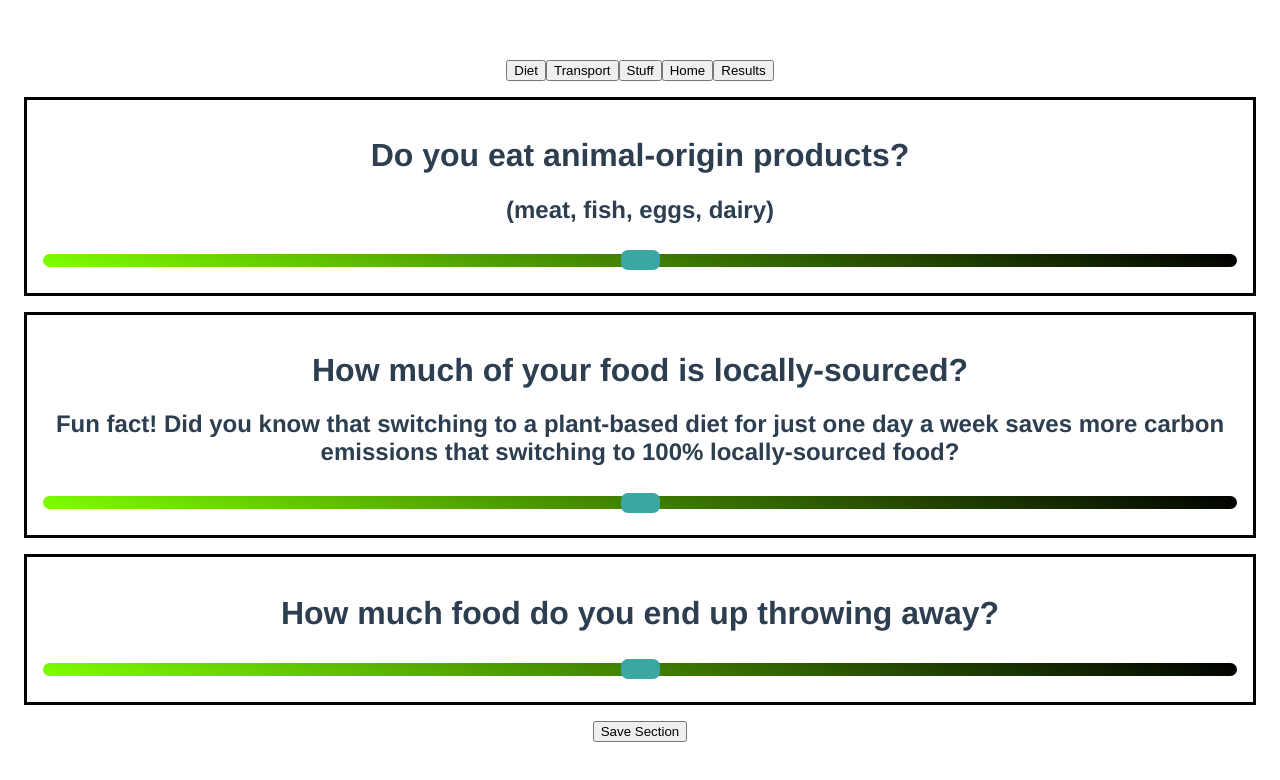
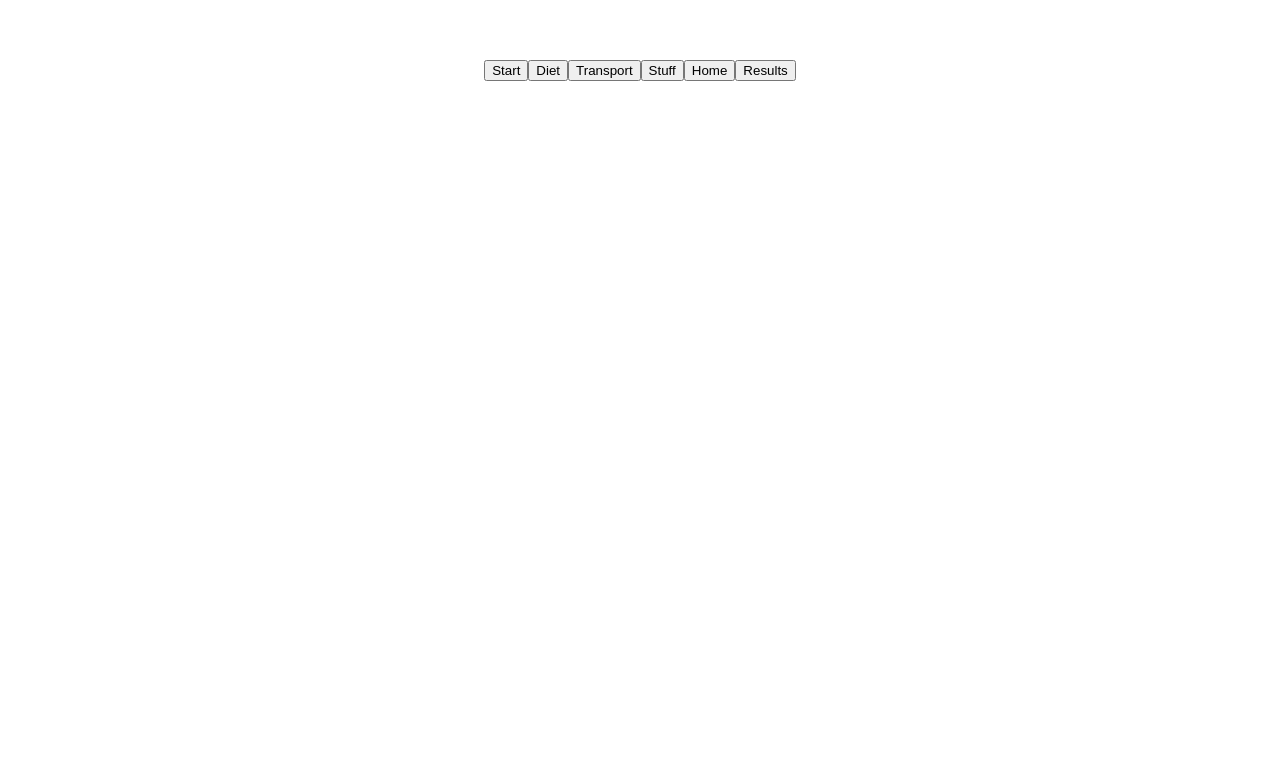
Before and after one commit to randomlyalex/co2_group_project, a Vue app in the folder client/: page / in a window 1280 px wide. Shown: the top 780 px of the page. Built offline with nearby package versions, Linux system fonts and the light colour scheme.

Commit message:
have to refresh to get back to landing page

```diff
--- a/client/src/App.vue
+++ b/client/src/App.vue
@@ -1,12 +1,15 @@
 <template>
 	<div id="app">
-		<button v-on:click="sectionCounter = 0">Diet</button>
-		<button v-on:click="sectionCounter = 1">Transport</button>
-		<button v-on:click="sectionCounter = 2">Stuff</button>
-		<button v-on:click="sectionCounter = 3">Home</button>
-		<button v-on:click="sectionCounter = 4">Results</button>
+		<landing-page
+			v-if="sectionCounter === 0">
+		</landing-page>
+		<button v-on:click="sectionCounter = 1">Diet</button>
+		<button v-on:click="sectionCounter = 2">Transport</button>
+		<button v-on:click="sectionCounter = 3">Stuff</button>
+		<button v-on:click="sectionCounter = 4">Home</button>
+		<button v-on:click="sectionCounter = 5">Results</button>
 		<diet-section
-			v-if="sectionCounter === 0"
+			v-if="sectionCounter === 1"
 			v-on:diet_questions="
 				{
 					diet_questions = $event;
@@ -15,7 +18,7 @@
 			"
 		></diet-section>
 		<transport-section
-			v-if="sectionCounter === 1"
+			v-if="sectionCounter === 2"
 			v-on:transport_questions="
 				{
 					transport_questions = $event;
@@ -24,7 +27,7 @@
 			"
 		></transport-section>
 		<stuff-section
-			v-if="sectionCounter === 2"
+			v-if="sectionCounter === 3"
 			v-on:stuff_questions="
 				{
 					stuff_questions = $event;
@@ -33,7 +36,7 @@
 			"
 		></stuff-section>
 		<home-section
-			v-if="sectionCounter === 3"
+			v-if="sectionCounter === 4"
 			v-on:home_questions="
 				{
 					home_questions = $event;
@@ -41,7 +44,7 @@
 				}
 			"></home-section>
 		<result-section
-			v-if="sectionCounter === 4"
+			v-if="sectionCounter === 5"
 			v-bind:diet_questions="diet_questions"
 			v-bind:transport_questions="transport_questions"
 			v-bind:home_questions="home_questions"
@@ -51,6 +54,7 @@
 </template>
 
 <script>
+import LandingPage from "./components/LandingPage.vue"
 import HomeSection from './components/HomeSection.vue';
 import TransportSection from './components/TransportSection.vue';
 import StuffSection from './components/StuffSection.vue';
@@ -70,6 +74,7 @@ export default {
 		};
 	},
 	components: {
+		"landing-page": LandingPage,
 		'home-section': HomeSection,
 		'stuff-section': StuffSection,
 		'diet-section': DietSection,
--- /dev/null
+++ b/client/src/components/LandingPage.vue
@@ -0,0 +1,18 @@
+<template>
+  <button v-on:click="startQuiz">Start</button>
+</template>
+
+<script>
+export default {
+  name: "LandingPage",
+  methods: {
+    startQuiz: function() {
+
+    }
+  }
+}
+</script>
+
+<style>
+
+</style>
```
Also changed, not shown: 1 other file (tests, documents, lock files or other folders).
